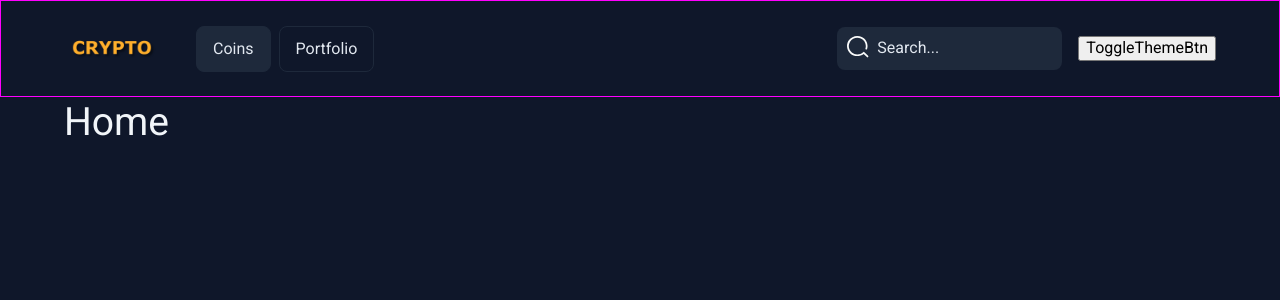
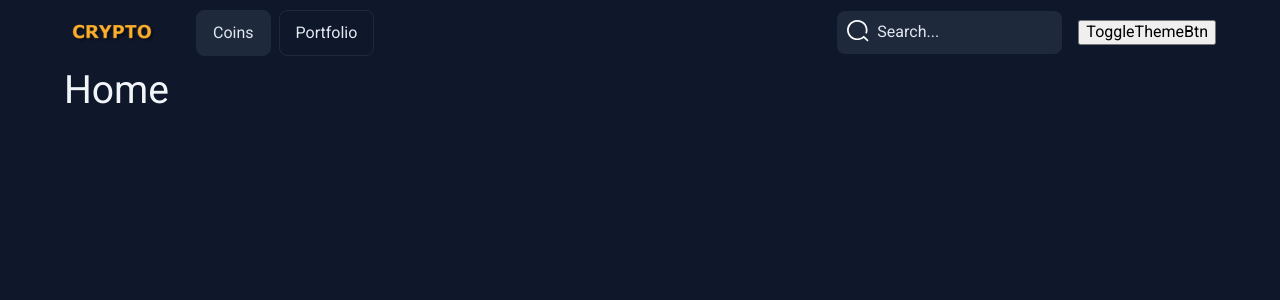
Before and after one commit to grefelnable/crypto-app, a React (Vite) app: page / in a window 1280 px wide. Shown: the top 300 px of the page. Built offline with nearby package versions, Linux system fonts and the light colour scheme.

Commit message:
Change Navbar height

```diff
--- a/src/components/Navbar.jsx
+++ b/src/components/Navbar.jsx
@@ -23,7 +23,6 @@ const Navbar = () => {
           {/* links to different page on bigger screen */}
           <LinkBtns />
         </LogoBtnsContainer>
-
         <SearchMenuContainer>
           {/* SEARCH BAR */}
           <Search />
@@ -45,10 +44,9 @@ export default Navbar;
 // CSS
 
 const Nav = styled.nav`
-  border: 1px solid magenta;
   display: flex;
   align-items: center;
-  height: 97px;
+  height: 65px;
 `;
 
 const SectionCenter = styled.div`
```
